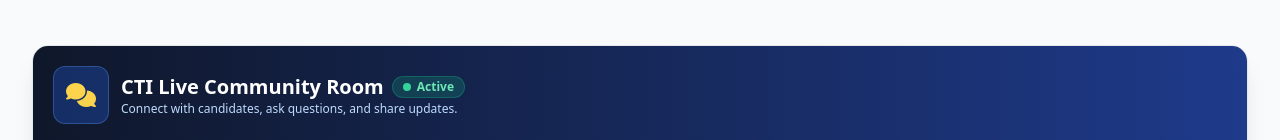
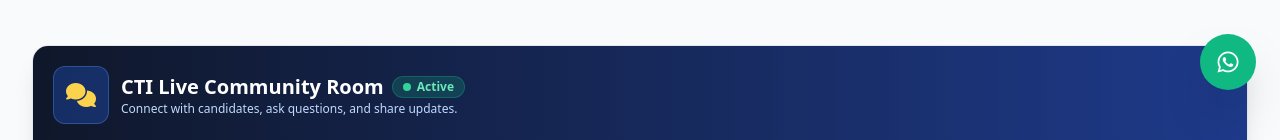
Before and after one commit to arslanzas/cti, a website: page index.html in a window 1280 px wide. Shown: the part 686-826 px from the top of the page. Drawn offline with nearby package versions, Linux system fonts and the light colour scheme; no server answers; a web font is replaced by a local one.

Commit message:
Update index.html
whatsapp button added

```diff
--- a/index.html
+++ b/index.html
@@ -1157,5 +1157,20 @@
 
         updateCalcUI();
     </script>
+    <!-- Floating WhatsApp Button (Bottom Right) -->
+    <a href="https://wa.me/15097035524?text=Hello%2C%20I%20have%20a%20question%20regarding%20CTI%20Portal."
+       target="_blank"
+       rel="noopener noreferrer"
+       class="fixed bottom-6 right-6 z-50 bg-emerald-500 hover:bg-emerald-600 text-white w-14 h-14 rounded-full shadow-2xl flex items-center justify-center text-2xl transition-all duration-300 hover:scale-110 group"
+       title="Chat with us on WhatsApp">
+        <i class="fa-brands fa-whatsapp"></i>
+        <span class="absolute right-full mr-3 bg-slate-900 text-white text-xs font-semibold px-3 py-1.5 rounded-xl shadow-lg whitespace-nowrap opacity-0 group-hover:opacity-100 transition-opacity duration-300 pointer-events-none">
+            Chat on WhatsApp
+        </span>
+    </a>
+
 </body>
 </html>
+
+</body>
+</html>
```
